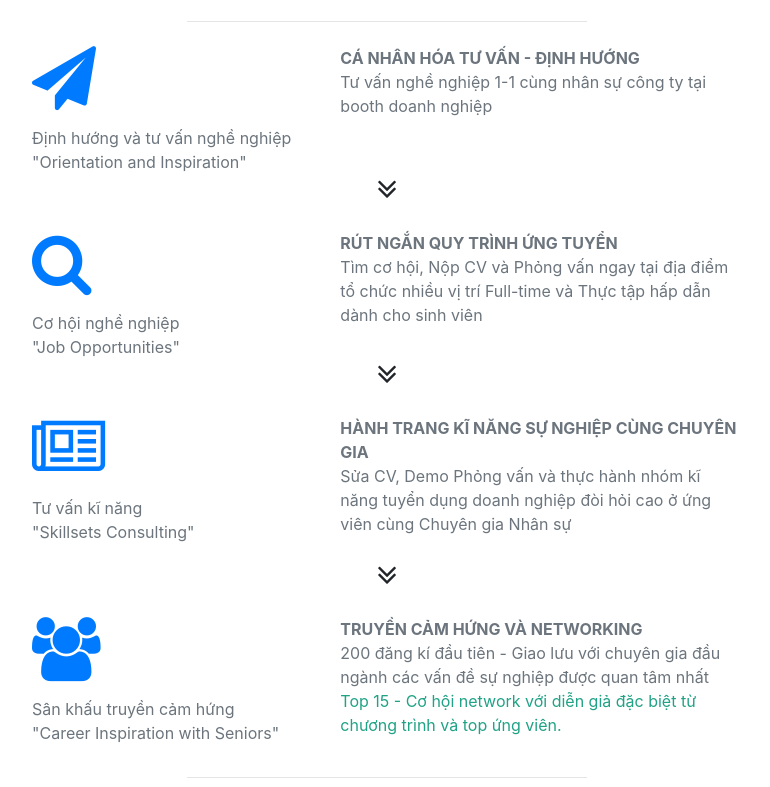
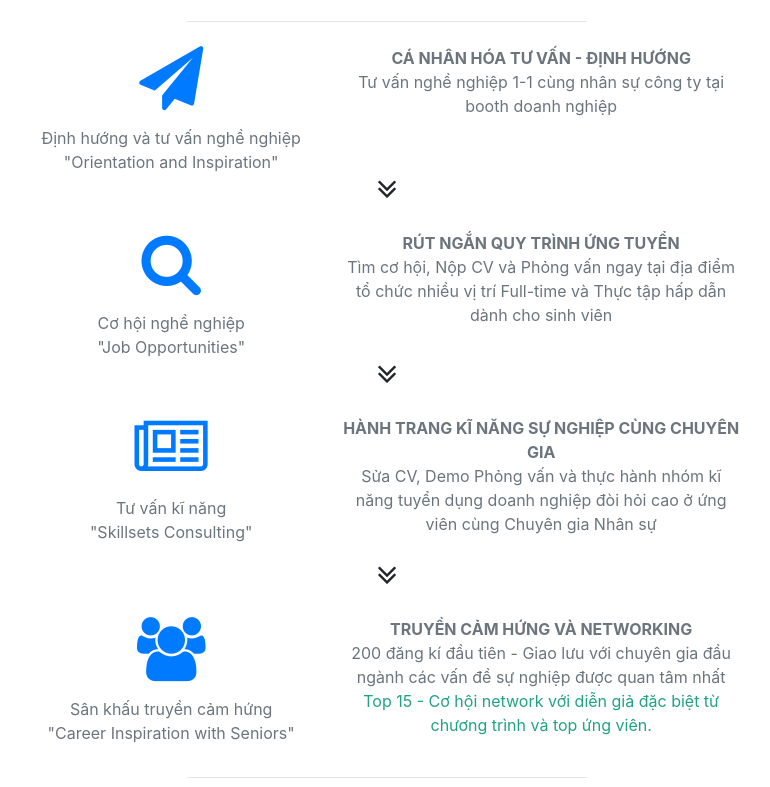
Before and after one commit to hann56/hann56.github.io, a website with bundled scripts: page index.html in a window 1280 px wide. Shown: the part 1253-2040 px from the top of the page, without its empty margins (253-1023 px from the left). Built offline with nearby package versions, Linux system fonts and the light colour scheme.

Commit message:
fnsfnkwfkn

```diff
--- a/index.html
+++ b/index.html
@@ -123,35 +123,35 @@
 
                 <div class="item row">
                     <div class="logo col-md-5">
-              <i class="fa fa-4x fa-paper-plane text-primary mb-3 sr-icons"></i>
-                <p class="text-muted mb-0"><span style="font-size: 16px">Định hướng và tư vấn nghề nghiệp</br>"Orientation and Inspiration"</span></p>
+              <center><i class="fa fa-4x fa-paper-plane text-primary mb-3 sr-icons"></i>
+                <p class="text-muted mb-0"><span style="font-size: 16px">Định hướng và tư vấn nghề nghiệp</br>"Orientation and Inspiration"</span></p></center>
               </div>
-              <div class="caption col-md-7">
+              <div class="caption col-md-7"><center>
               <p class="text-muted mb-4"><span style="font-size:16px"><strong>CÁ NHÂN HÓA TƯ VẤN - ĐỊNH HƯỚNG</strong><br/>Tư vấn nghề nghiệp 1-1 cùng nhân sự công ty tại booth doanh nghiệp</span></p>
-              </div>
+                </center>  </div>
              </div>
 
              <center><i class="fa fa-2x fa-angle-double-down animated"></i>
           </center></br>
                                                                      <div class="item row">
                                  <div class="logo col-md-5">
-                               <i class="fa fa-4x fa-search text-primary mb-3 sr-icons"></i>
-              <p class="text-muted mb-0"><span style="font-size:16px">Cơ hội nghề nghiệp</br>"Job Opportunities"</span></p>
+                              <center>   <i class="fa fa-4x fa-search text-primary mb-3 sr-icons"></i>
+              <p class="text-muted mb-0"><span style="font-size:16px">Cơ hội nghề nghiệp</br>"Job Opportunities"</span></p></center>
               </div>
-              <div class="caption col-md-7">
+              <div class="caption col-md-7"><center>
               <p class="text-muted mb-4"><span style="font-size: 16px"><strong>RÚT NGẮN QUY TRÌNH ỨNG TUYỂN</strong></br>Tìm cơ hội, Nộp CV và Phỏng vấn ngay tại địa điểm tổ chức nhiều vị trí Full-time và Thực tập hấp dẫn dành cho sinh viên</span></p>
-              </div>
+    </center></div>
               </div>
               <center><i class="fa fa-2x fa-angle-double-down animated"></i>
         </center></br>
                               <div class="item row">
                                   <div class="logo col-md-5">
-                                <i class="fa fa-4x fa-newspaper-o text-primary mb-3 sr-icons"></i>
-              <p class="text-muted mb-0"><span style="font-size:16px">Tư vấn kĩ năng</br>"Skillsets Consulting"</span></p>
+                              <center>    <i class="fa fa-4x fa-newspaper-o text-primary mb-3 sr-icons"></i>
+              <p class="text-muted mb-0"><span style="font-size:16px">Tư vấn kĩ năng</br>"Skillsets Consulting"</span></p></center>
               </div>
-              <div class="caption col-md-7">
+              <div class="caption col-md-7"><center>
               <p class="text-muted mb-4"><span style="font-size: 16px"><strong>HÀNH TRANG KĨ NĂNG SỰ NGHIỆP CÙNG CHUYÊN GIA</strong><br/>Sửa CV, Demo Phỏng vấn và thực hành nhóm kĩ năng tuyển dụng doanh nghiệp đòi hỏi cao ở ứng viên cùng Chuyên gia Nhân sự</span></p>
-              </div>
+                </center>  </div>
               </div>
 
           <center>   <i class="fa fa-2x fa-angle-double-down animated"></i>
@@ -159,12 +159,12 @@
 
                                                                        <div class="item row">
                                   <div class="logo col-md-5">
-                            <i class="fa fa-4x fa-users text-primary mb-3 sr-icons"></i>
-              <p class="text-muted mb-0"><span style="font-size:16px">Sân khấu truyền cảm hứng</br>"Career Inspiration with Seniors"</span></i></h4>
+                          <center>    <i class="fa fa-4x fa-users text-primary mb-3 sr-icons"></i>
+              <p class="text-muted mb-0"><span style="font-size:16px">Sân khấu truyền cảm hứng</br>"Career Inspiration with Seniors"</span></i></center>
               </div>
-              <div class="caption col-md-7">
+              <div class="caption col-md-7"><center>
               <p class="text-muted mb-4"><span style="font-size: 16px"><strong>TRUYỀN CẢM HỨNG VÀ NETWORKING</strong></br>200 đăng kí đầu tiên - Giao lưu với chuyên gia đầu ngành các vấn đề sự nghiệp được quan tâm nhất<br/><span style="color: #20a286;">Top 15 - Cơ hội network với diễn giả đặc biệt từ chương trình và top ứng viên.</span></span></p>
-              </div>
+          </center>    </div>
               </div>
 
 
```
